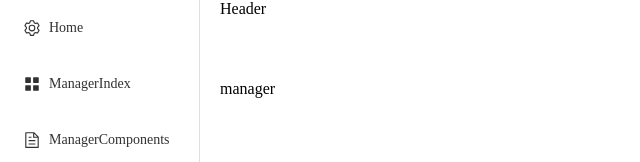
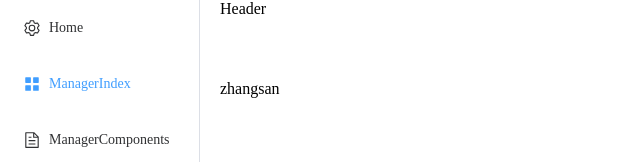
Before and after one commit to xifengshang/vue3-vite-react, a Vue app in the folder vite-vue3/: page /manager/index in a window 1280 px wide. Shown: the top 162 px of the page, without its empty margins (0-640 px from the left). Built offline with nearby package versions, Linux system fonts and the light colour scheme.

Commit message:
use pinia

```diff
--- /dev/null
+++ b/vite-vue3/src/store/user.ts
@@ -0,0 +1,15 @@
+import { defineStore } from 'pinia'
+
+export const useUserStore = defineStore({
+  id: 'user',
+  state: () => {
+    return {
+      name: 'zhangsan'
+    }
+  },
+  actions: {
+    updateName(name: string) {
+      this.name = name
+    }
+  }
+})
--- a/vite-vue3/src/views/layout/aside.vue
+++ b/vite-vue3/src/views/layout/aside.vue
@@ -2,7 +2,7 @@
   <el-row class="tac">
     <el-col>
       <el-menu
-        default-active="this.$router.path"
+        :default-active="$route.path"
         class="el-menu-vertical-demo"
         router
         @open="handleOpen"
--- a/vite-vue3/src/views/manager/index.vue
+++ b/vite-vue3/src/views/manager/index.vue
@@ -1,8 +1,12 @@
 <template>
-  <div @click="getMusic">manager</div>
+  <div @click="getMusic">{{ userStore.name }}</div>
 </template>
 <script setup lang="ts">
 import axios from 'axios'
+
+import { useUserStore } from '@/store/user'
+
+const userStore = useUserStore()
 
 const getMusic = () => {
   axios.get('http://openapi.music.163.com/openapi/music/basic/playlist/oftag/get/v2').then(response => {
```
